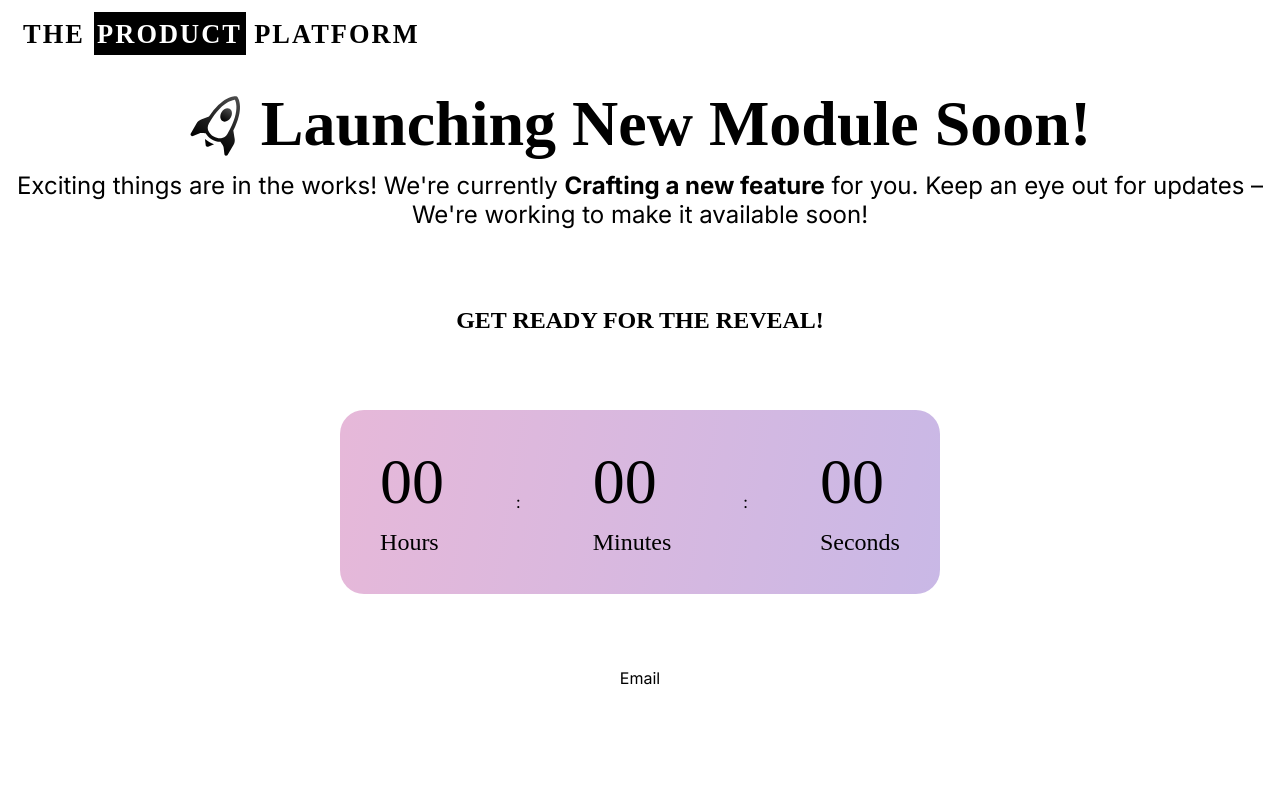
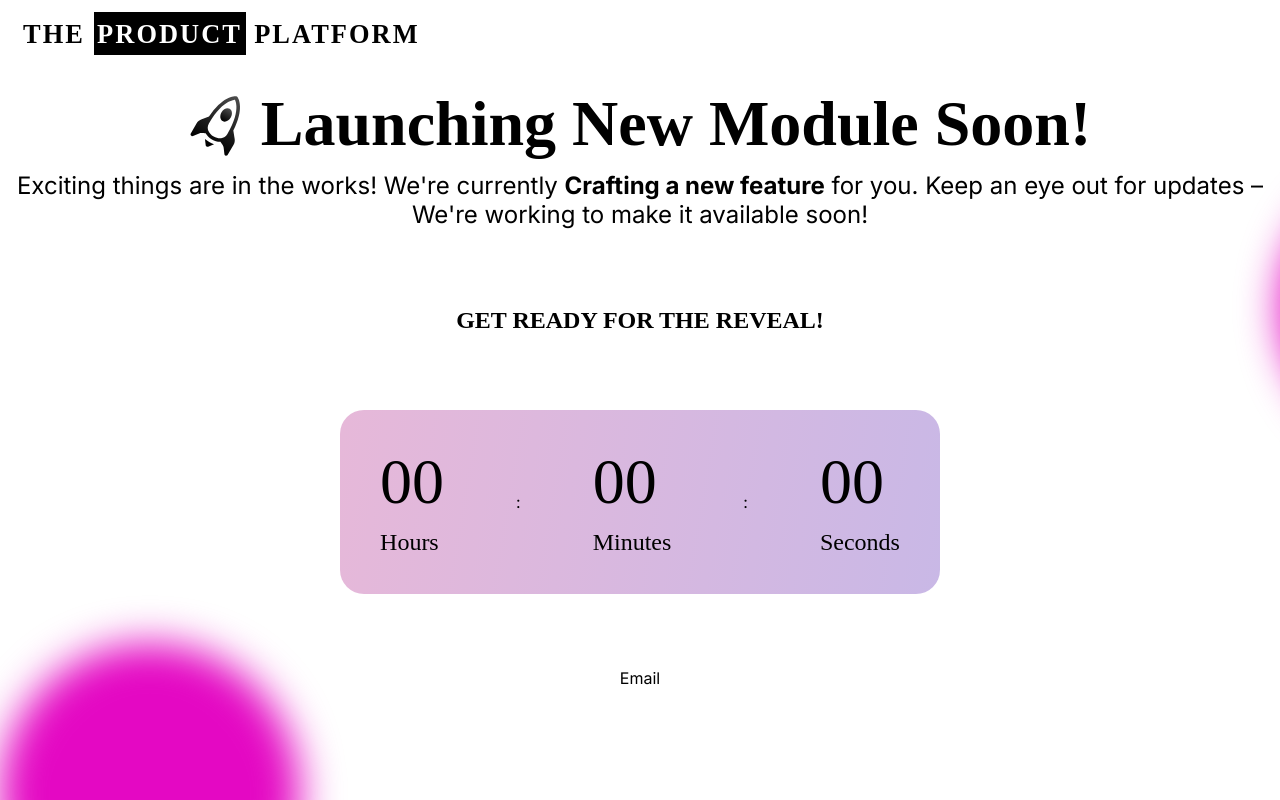
Before and after one commit to itsekta/ekta-assignment, a Next.js app: page / in a window 1280 px wide. Built offline with nearby package versions, Linux system fonts and the light colour scheme.

Commit message:
WIP: blob animation

```diff
--- a/src/app/page.css
+++ b/src/app/page.css
@@ -1,3 +1,6 @@
+.main{
+    position: relative;
+}
 .main-section{
     display: flex;
     flex-direction: column;
--- a/src/app/page.js
+++ b/src/app/page.js
@@ -3,9 +3,11 @@
 import HeaderSection from '@/components/HeaderSection';
 import TimerSection from '@/components/TimerSection';
 import EmailSection from '@/components/EmailSection';
+import BlobAnimation from '@/components/BlobAnimation';
 export default function Home() {
   return (
-    <main className="min-h-screen">
+    <main className="min-h-screen main">
+      <BlobAnimation />
       <NavBar />
       <div className="main-section">
         <HeaderSection />
--- /dev/null
+++ b/src/components/BlobAnimation.css
@@ -0,0 +1,79 @@
+/* BlobAnimation.css */
+.blob-container {
+    position: fixed;
+    top: 0;
+    right: 0;
+    bottom: 0;
+    left: 0;
+    background-color: white;
+    overflow: hidden;
+    z-index: -1;
+    max-height: 100vh;
+  }
+
+  .blob {
+    position: absolute;
+    width: 300px;
+    height: 300px;
+    border-radius: 50%;
+    animation-timing-function: ease-in-out;
+    animation-duration: 3000ms;
+    animation-iteration-count: infinite;
+    background-color: #772BF2;
+    filter: blur(20px);
+    animation-delay: 1500ms;
+  }
+
+  .blob-1 {
+    animation-name: light-1-animation;
+  }
+
+  .blob-2 {
+    animation-name: light-2-animation;
+  }
+
+  @keyframes light-1-animation {
+    0%, 100% {
+      top: 0;
+      left: 0;
+      background-color: #772BF2; /* Fixed color for the blob */
+    }
+    25% {
+      top: 0;
+      left: 100%;
+      background-color: #FF00B8; /* Fixed color for the blob */
+    }
+    50% {
+      top: 100%;
+      left: 100%;
+      background-color: #772BF2; /* Fixed color for the blob */
+    }
+    75% {
+      top: 100%;
+      left: 0;
+      background-color: #FF00B8; /* Fixed color for the blob */
+    }
+  }
+
+  @keyframes light-2-animation {
+    0%, 100% {
+      top: 100%;
+      left: 100%;
+      background-color: #772BF2; /* Fixed color for the blob */
+    }
+    25% {
+      top: 100%;
+      left: 0;
+      background-color: #FF00B8; /* Fixed color for the blob */
+    }
+    50% {
+      top: 0;
+      left: 0;
+      background-color: #772BF2; /* Fixed color for the blob */
+    }
+    75% {
+      top: 0;
+      left: 100%;
+      background-color: #FF00B8; /* Fixed color for the blob */
+    }
+  }
--- /dev/null
+++ b/src/components/BlobAnimation.js
@@ -0,0 +1,12 @@
+import './BlobAnimation.css';
+
+const BlobAnimation = () => {
+  return (
+    <div className="blob-container">
+      <div className="blob blob-1"></div>
+      <div className="blob blob-2"></div>
+    </div>
+  );
+};
+
+export default BlobAnimation;
```
